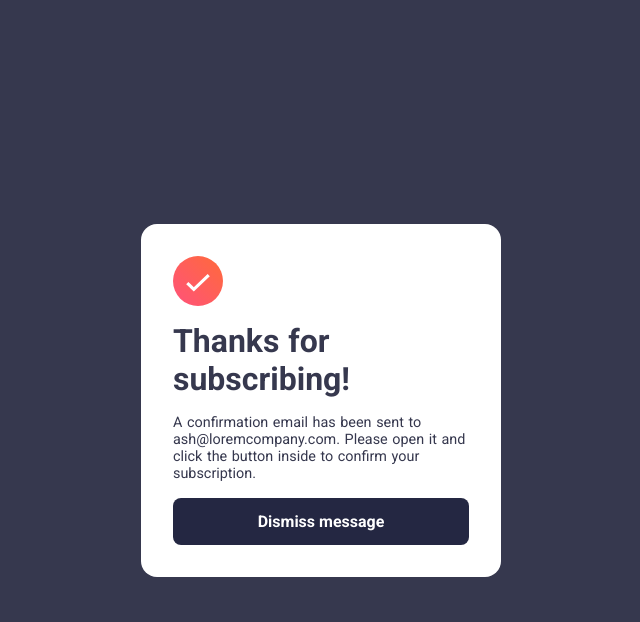
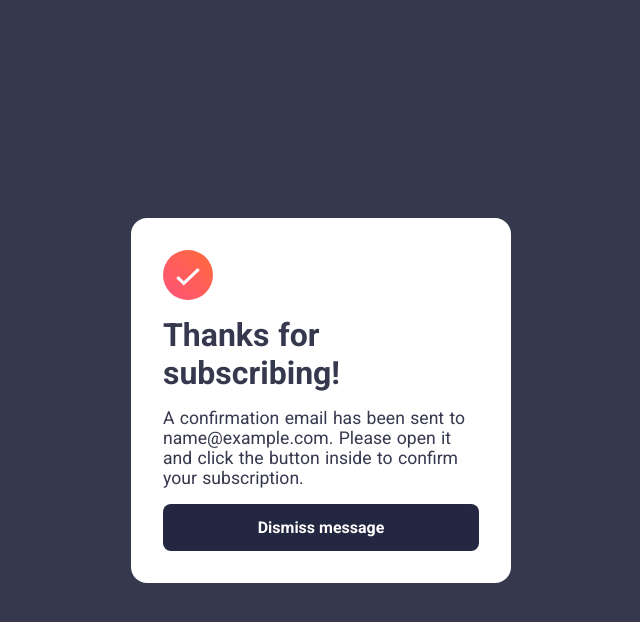
Before and after one commit to juliabush/newsletter, a plain HTML site: page index.html in a window 1280 px wide. Both pictures are taken after typing "name@example.com" into the empty fields and a click on the button "Subscribe to monthly newsletter". Shown: the whole page, without its empty margins (319-959 px from the left). Drawn offline with Linux system fonts and the light colour scheme.

Commit message:
Finished project

```diff
--- a/index.html
+++ b/index.html
@@ -48,7 +48,7 @@
   <section class="success-message__container hidden" id="card-2">
     <img src="/assets/images/icon-success.svg" alt="" class="success-image">
       <h2 class="success-message__main-title">Thanks for <br>subscribing!</h2>
-       <p class="success-message__description">
+       <p class="success-message__description" id="display">
         A confirmation email has been sent to ash@loremcompany.com.
         Please open it and click the button inside to confirm your subscription.
         </p>
--- a/main.js
+++ b/main.js
@@ -4,6 +4,7 @@ const errorMessage = document.getElementById('error');
 const signUpForm = document.getElementById('card-1');
 const successMessage = document.getElementById('card-2');
 const refreshButton = document.getElementById('refresh');
+const displayText = document.getElementById('display');
 
 form.addEventListener('submit', (e) => {
     let messages = []
@@ -22,6 +23,8 @@ form.addEventListener('submit', (e) => {
         e.preventDefault()
         signUpForm.classList.add('hidden');
         successMessage.classList.remove('hidden');
+        const inputValue = email.value;
+        display.innerText = `A confirmation email has been sent to ${inputValue}. Please open it and click the button inside to confirm your subscription.`;
     }
 })
 refreshButton.addEventListener('click', function() {
--- a/style.css
+++ b/style.css
@@ -184,12 +184,12 @@ ul li::before {
       font-size: 2rem;
     }
     .success-message__description {
-      font-size: 0.9rem;
+      font-size: 1.1rem;
     }
     .success-message__container {
       margin-top: 0;
       background-color: white;
-      max-width: 360px;
+      max-width: 380px;
       border-radius: 1rem;
     }
     .success-message__button {
```
